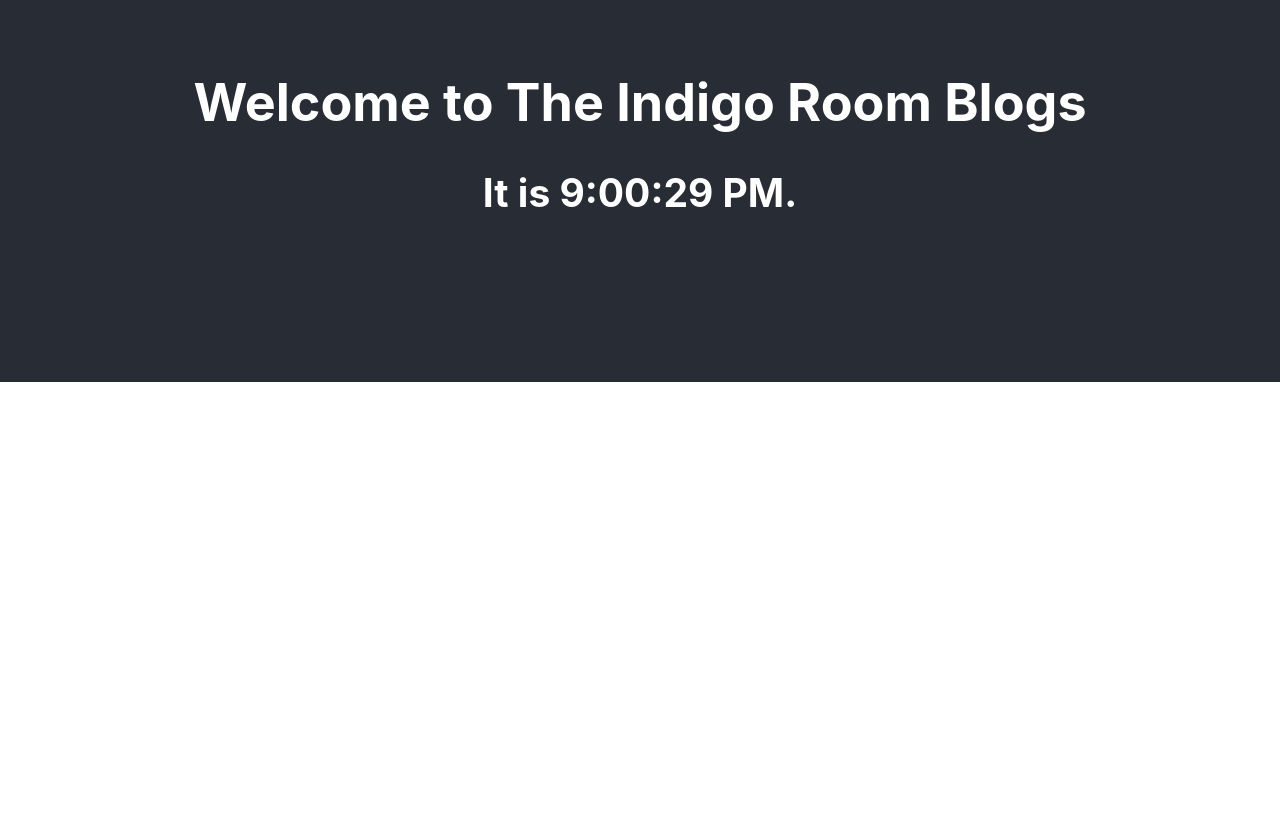
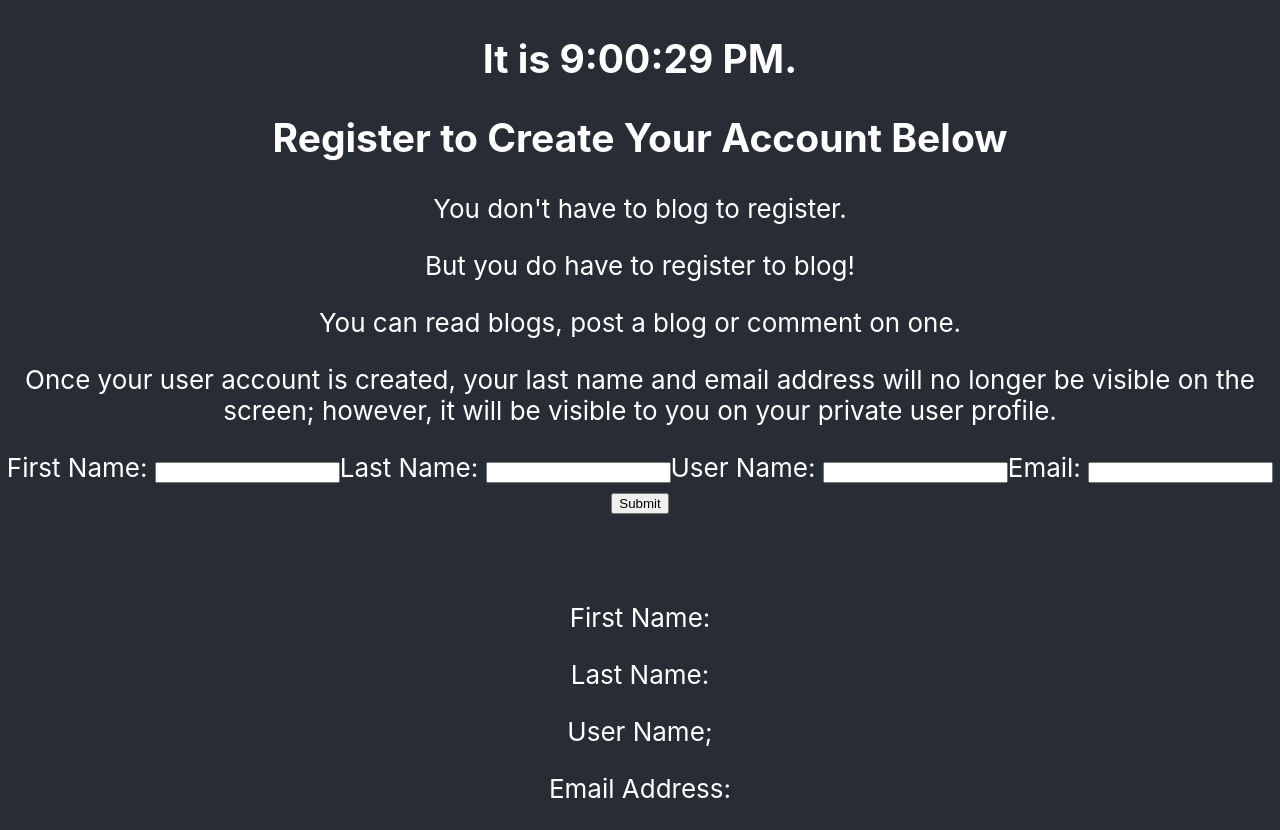
Before and after one commit to Sharon-SydneyJ/blogs-frontend, a React (Create React App) app: page / in a window 1280 px wide. Shown: the part 478-1308 px from the top of the page. Before the commit the page ends 860 px from the top, so only its background shows below. Built offline with nearby package versions, Linux system fonts and the light colour scheme.

Commit message:
added create user action, updated user create instructions, imported UserForm to homepage

```diff
--- a/src/components/Home.js
+++ b/src/components/Home.js
@@ -1,10 +1,28 @@
 import React from 'react'
+import { useState } from 'react';
+import { BASE_URL } from '../constraints';
+import UserForm from './User/UserForm';
 
 
 
 function Home() {
+    const [users, setUsers] = useState([]);
 
+    // CREATE
 
+  function createUser(user) {
+    fetch(BASE_URL + "users", {
+      method: "POST",
+      body: JSON.stringify(user),
+      headers: {
+        Accept: "application/json",
+        "Content-Type": "application/json",
+      },
+    })
+      .then((res) => res.json())
+      .then((json) => setUsers([...users, json]));
+
+  }
 
 
 
@@ -13,9 +31,19 @@ function Home() {
 
         <h1 className="header">Welcome to The Indigo Room Blogs</h1>
         <div>
+            <h2>It is {new Date().toLocaleTimeString()}.</h2>
 
-            <h2>It is {new Date().toLocaleTimeString()}.</h2>
+
+
+        <h2>Register to Create Your Account Below</h2>
+
+        <p>You don't have to blog to register.</p>
+        <p>But you do have to register to blog!</p>
+        <p>You can read blogs, post a blog or comment on one.</p>
+        <p>Once your user account is created, your last name and email address will no longer be visible on the screen; however, it will be visible to you on your private user profile.</p>
+        <div className="userForm"></div>
           </div>
+          <UserForm createUser={createUser} />
 
         </div>
 
```
